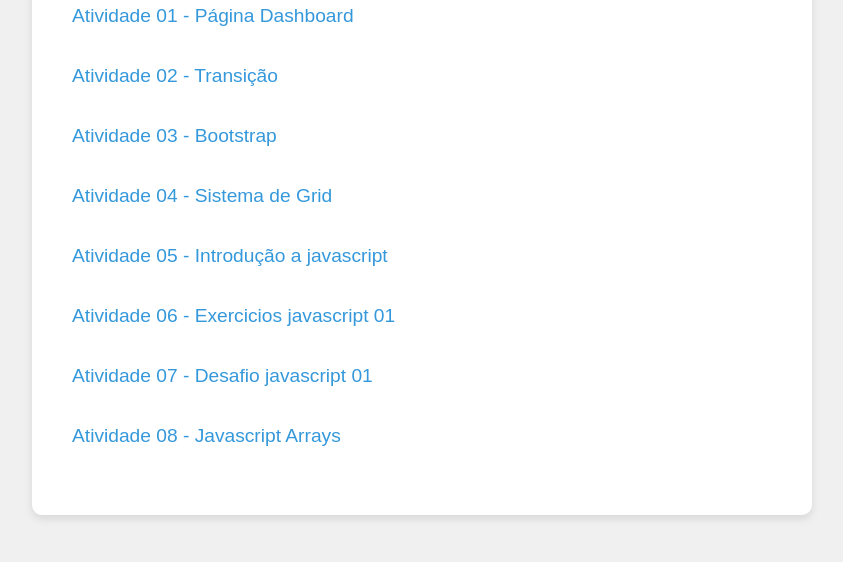
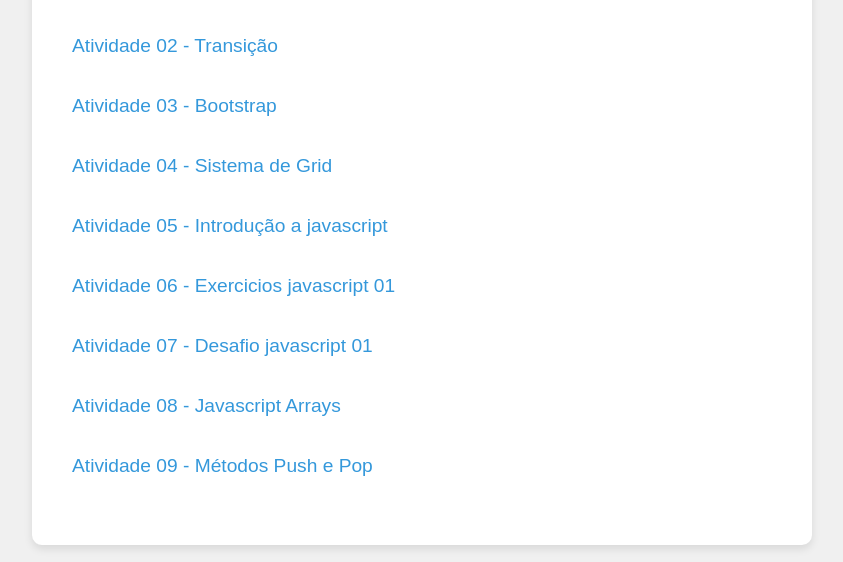
Before and after one commit to xbeastgameplay/ifintroweb2, a plain HTML site: page index.html in a window 1280 px wide. Shown: the part 238-800 px from the top of the page, without its empty margins (218-1061 px from the left). Drawn offline with Linux system fonts and the light colour scheme.

Commit message:
Update index.html

```diff
--- a/index.html
+++ b/index.html
@@ -76,6 +76,7 @@
 	<a href="06">Atividade 06 - Exercicios javascript 01</a> <br>
 	<a href="07">Atividade 07 - Desafio javascript 01</a> <br>
 	<a href="08">Atividade 08 - Javascript Arrays</a> <br>
+	<a href="09">Atividade 09 - Métodos Push e Pop</a> <br>
     </div>
 
 </body>
```
